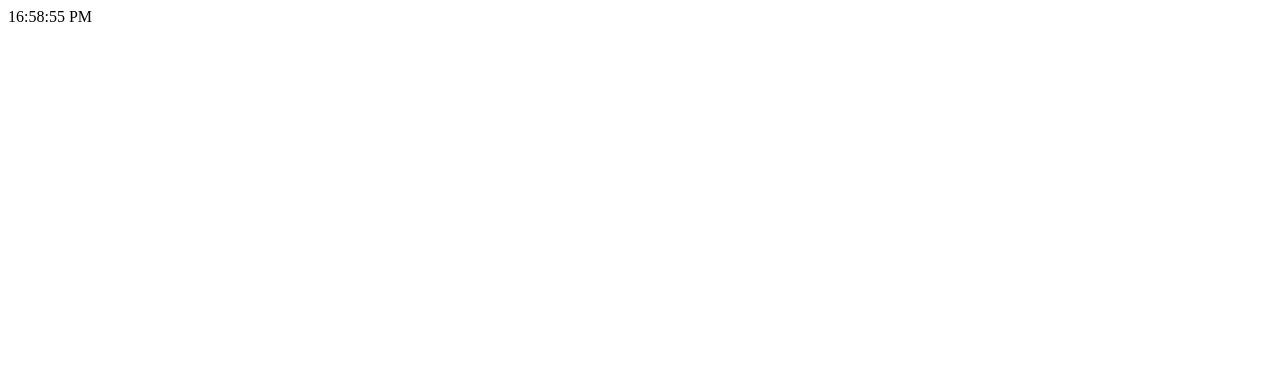
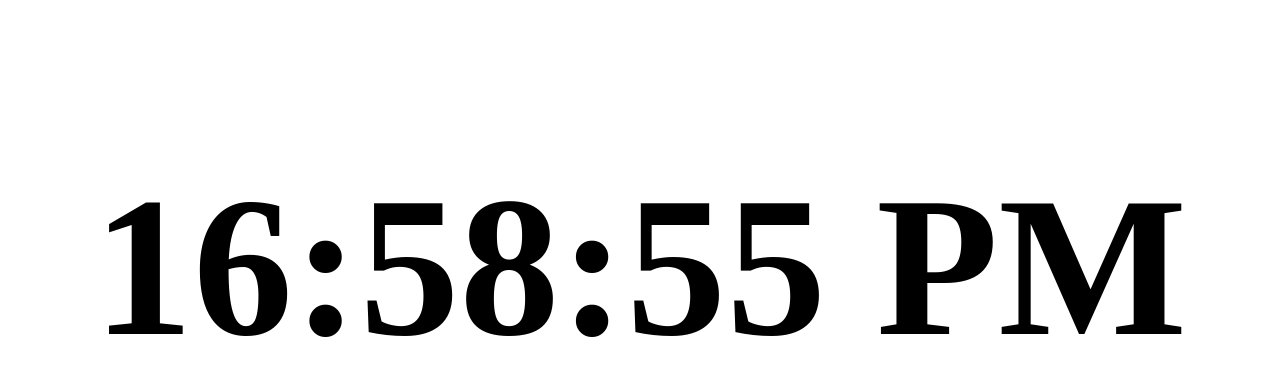
Before and after one commit to tofik-khan/Clock, a plain HTML site: page index.html in a window 1280 px wide. Drawn offline with Linux system fonts and the light colour scheme.

Commit message:
Styling Time
[index.html]
- Added stylesheet

[js/script.js]
-Added am/pm and h1 styling

[css/style.css]
-Added text formating to center the time on screen

```diff
--- a/css/style.css
+++ b/css/style.css
@@ -0,0 +1,5 @@
+h1 {
+    font-size: 200px;
+    text-align: center;
+    margin-top: 12%;
+}
--- a/index.html
+++ b/index.html
@@ -4,6 +4,7 @@
     <head>
         <meta charset="UTF-8">
         <meta name="viewport" content="width=device-width, initial-scale=1">
+        <link rel="stylesheet" href="css/style.css">
         <title>Clock</title>
     </head>
     <body>
--- a/js/script.js
+++ b/js/script.js
@@ -10,7 +10,7 @@ h = cleanTime(h);
 m = cleanTime(m);
 s = cleanTime(s);
 
-document.body.innerHTML = h + ":" + m + ":" + s + " " + amPm;
+document.body.innerHTML = "<h1>" + h + ":" + m + ":" + s + " " + amPm + "</h1>";
 
 function cleanTime (time){
     if (time < 10)
```
